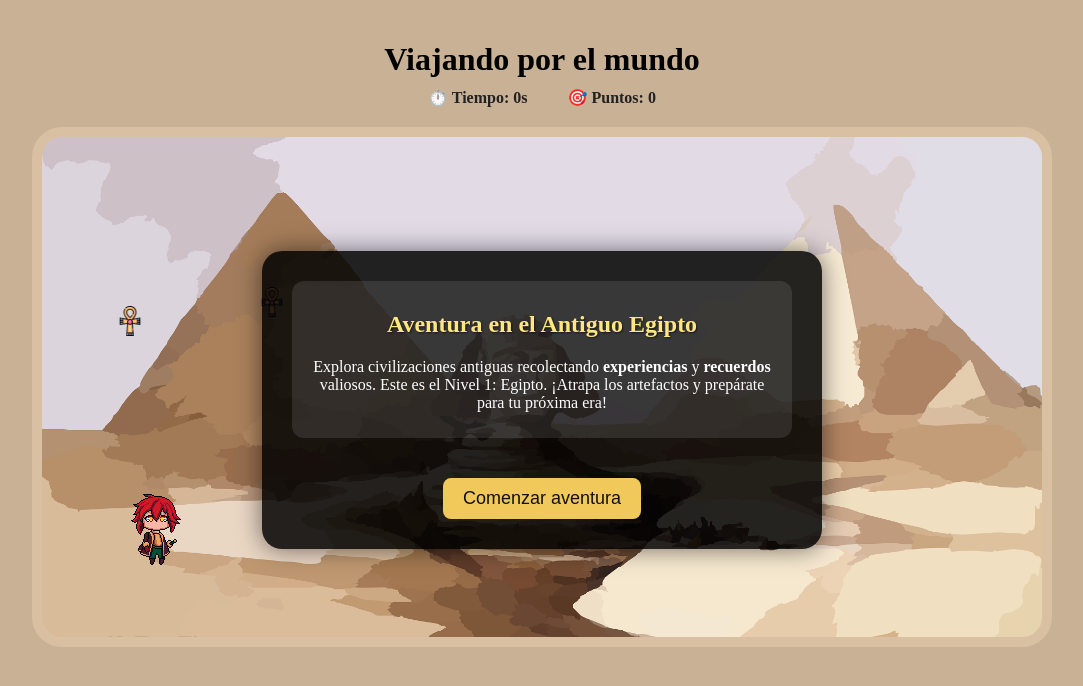
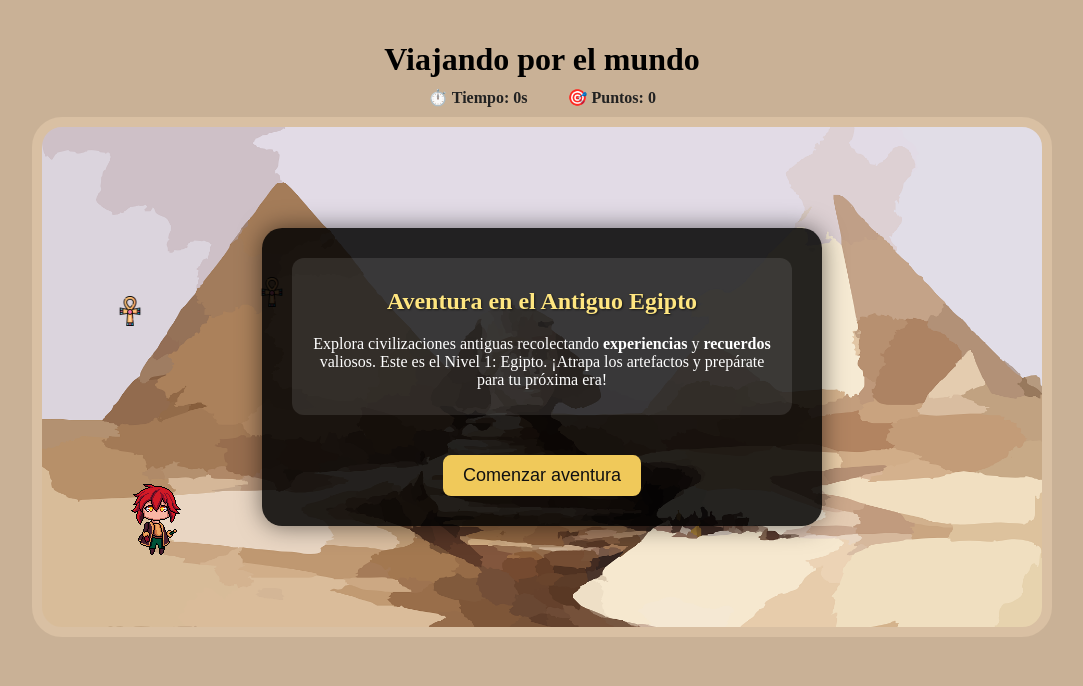
Before and after one commit to milcaponce/juego-poo, a plain HTML site: page index.html in a window 1280 px wide. Shown: the whole page, without its empty margins (98-1181 px from the left). Drawn offline with Linux system fonts and the light colour scheme.

Commit message:
Solucionar aparición de cartel de historia + introducción + fin de juego

```diff
--- a/index.html
+++ b/index.html
@@ -8,16 +8,21 @@
 </head>
 
 <body>
+<div>
     <h1>Viajando por el mundo</h1>
     <div id="hud">
     <div id="cronometro">⏱️ Tiempo: <span id="tiempo">0</span>s</div>
     <div id="puntos">🎯 Puntos: <span id="puntaje">0</span></div>
 </div>
+
+<div id="game-container">
+
     <div id="intro">
         <div class="intro-section" id="historia">
             <h2>Aventura en el Antiguo Egipto</h2>
             <p>Explora civilizaciones antiguas recolectando <strong>experiencias</strong> y <strong>recuerdos</strong> valiosos. Este es el Nivel 1: Egipto. ¡Atrapa los artefactos y prepárate para tu próxima era!</p>
         </div>
+
         <div class="intro-section" id="instrucciones">
             <h3>¿Cómo jugar?</h3>
         <ul style="text-align: left;">
@@ -25,6 +30,7 @@
             <li><img src="img/LVL-1-Egipto/Iconos/arrow-up.png" alt="Flecha-arriba"> para saltar</li>
             <li><img src="img/LVL-1-Egipto/Iconos/shift.png" alt="shift"> para correr</li>
         </ul>
+
         <h3>Objetos</h3>
         <ul style="text-align: left;">
             <li><img src="img/LVL-1-Egipto/Objetos/papyrus.png" alt="Papiro"> = 10 pts</li>
@@ -33,10 +39,10 @@
         </ul>
     </div>
 
-        <button onclick="iniciarJuego()">Comenzar aventura</button>
+    <button onclick="iniciarJuego()">Comenzar aventura</button>
     </div>
 
-    <div id="game-container"></div>
+</div>
 
     <div id="nivel-superado">
         <h2>¡Nivel superado!</h2>
@@ -45,5 +51,7 @@
     </div>
 
 </body>
+
+
 <script type="module" src="main.js"></script>
 </html>
--- a/main.js
+++ b/main.js
@@ -7,7 +7,7 @@ const sonidoMoneda = new Audio("sound/coin.wav");
 const sonidoWin = new Audio("sound/win.wav");
 
 document.addEventListener("DOMContentLoaded", () => {
-    document.getElementById("intro").style.display = "block";
+    document.getElementById("intro").style.display = "activo";
 });
 class Game {
 constructor(){
--- a/style.css
+++ b/style.css
@@ -13,6 +13,8 @@ body {
 }
 h1 {
     margin-bottom: 10px;
+    text-align: center;
+    width: 100%;
 }
 
 /*Cronómetro - puntos*/
```
